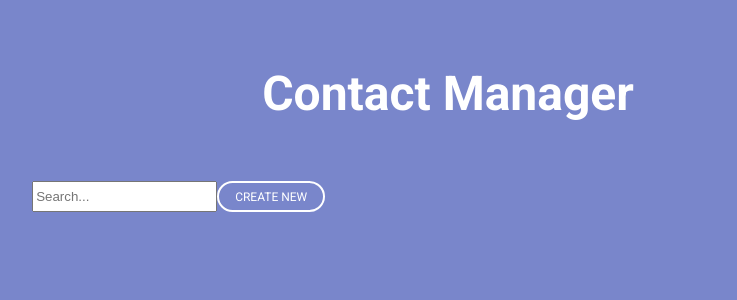
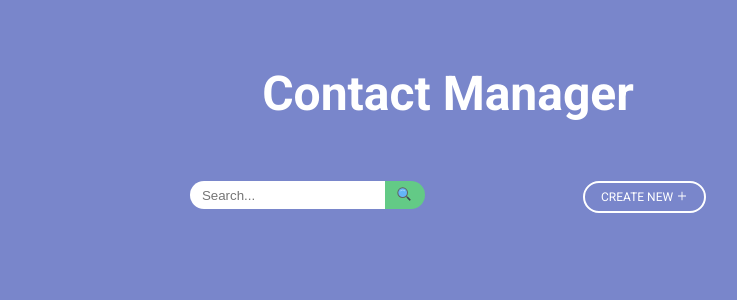
Before and after one commit to kaurman23/contact-manager-react, a React (Create React App) app: page / in a window 1280 px wide. Shown: the top 300 px of the page, without its empty margins (192-929 px from the left). Built offline with nearby package versions, Linux system fonts and the light colour scheme.

Commit message:
Add create button and search bar

```diff
--- a/package.json
+++ b/package.json
@@ -9,6 +9,7 @@
     "@testing-library/user-event": "^7.1.2",
     "react": "^16.13.1",
     "react-dom": "^16.13.1",
+    "react-icons": "^3.10.0",
     "react-scripts": "3.4.1"
   },
   "scripts": {
--- a/src/App.css
+++ b/src/App.css
@@ -28,6 +28,8 @@ body {
 .utility {
   display: flex;
   flex-direction: row;
+  justify-content: space-evenly;
+
 }
 
 .create{
@@ -38,8 +40,40 @@ body {
   border: solid 2px white ;
   color: white;
   font-size: 12px;
+  transition: transform .2s;
 
-  transition: transform .2s;
+}
+
+.create > i {
+  vertical-align: middle;
+  color: white;
+}
+
+.search-bar {
+  position: relative;
+}
+.search-icon {
+  position: absolute;
+  right: 13px;
+  top: 5px;
+}
+
+.search-bar input[type="text"]
+{
+  border-radius: 40px;
+  padding: .4rem;
+  border: none;
+  border-right:40px solid
+  #63ca86;
+  padding-left: 12px;
+
+  position: relative;
+}
+
+
+
+.search-bar input:focus, textarea:focus, select:focus{
+  outline: none;
 }
 .create:hover{
   cursor: pointer;
--- a/src/App.js
+++ b/src/App.js
@@ -1,6 +1,7 @@
 import React from 'react';
 import './App.css';
-import {Main} from "./components/Main"
+import {Main} from "./components/Main";
+
 
 function App() {
   return (
--- a/src/components/Main.js
+++ b/src/components/Main.js
@@ -1,12 +1,17 @@
 import React from 'react';
-import AddIcon from '@material-ui/icons/Add';
+import { AiOutlinePlus } from 'react-icons/ai';
+import {FcSearch} from 'react-icons/fc'
 
 export const Main = () => {
     return (
         <div className="main-container">
             <div className="utility">
+                <div className="search-bar">
                 <input type="text" placeholder="Search..."></input>
-                <span className="create">CREATE NEW</span>
+                <i className="search-icon"><FcSearch /></i>
+
+                </div>
+                <span className="create">CREATE NEW <i><AiOutlinePlus/></i></span>
             </div>
         </div>
     )
```
Also changed, not shown: 1 other file (tests, documents, lock files or other folders).
